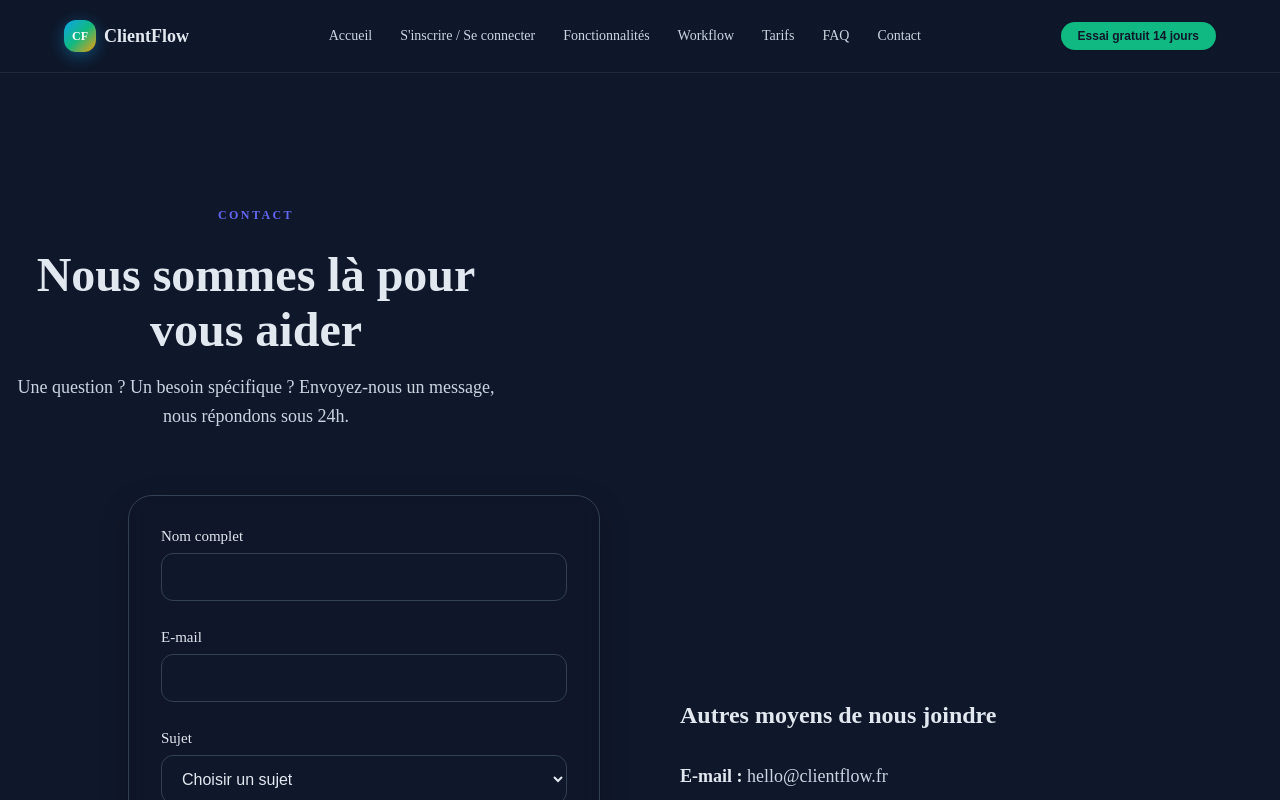
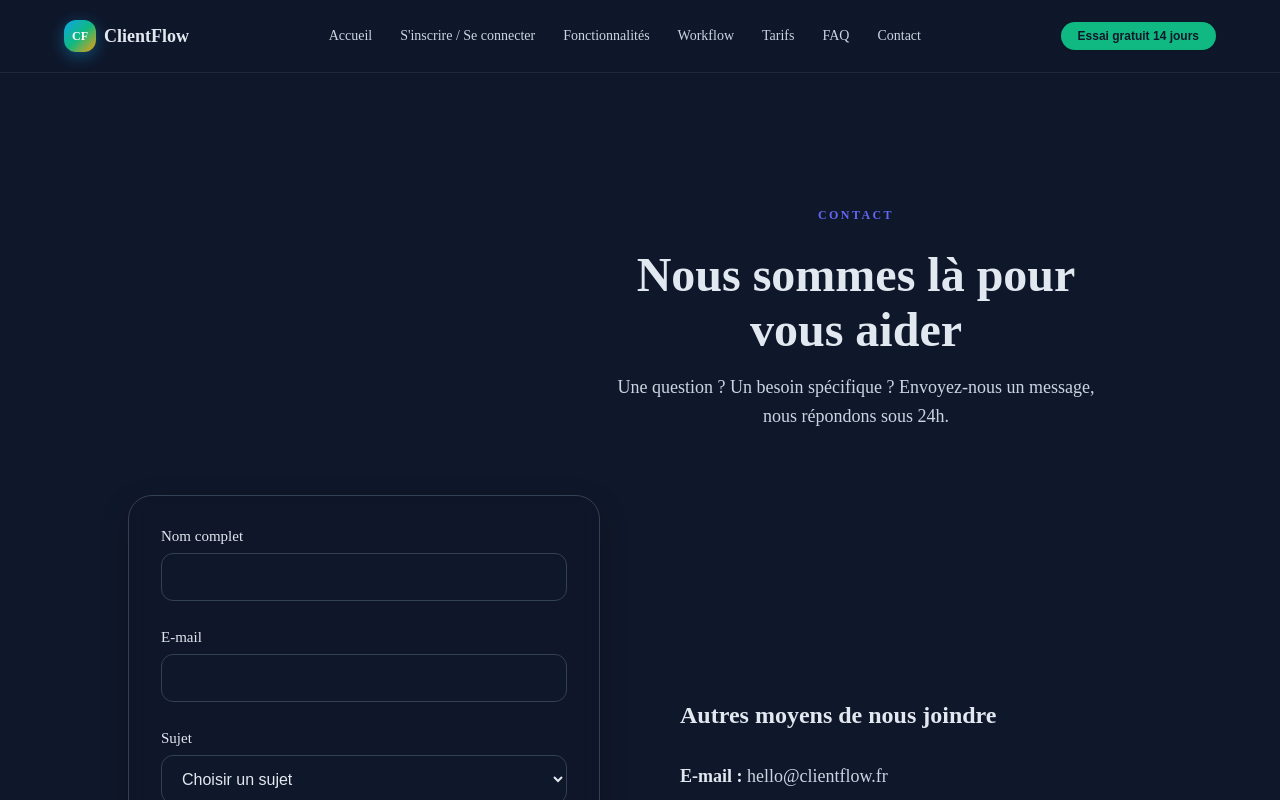
Before and after one commit to yamdev07/afridis_clients, a React (Vite) app in the folder my-react-app/: page /contact in a window 1280 px wide. Shown: the top 800 px of the page. Built offline with nearby package versions, Linux system fonts and the light colour scheme.

Commit message:
Add Contact Page

```diff
--- a/my-react-app/src/Pages/Contact.jsx
+++ b/my-react-app/src/Pages/Contact.jsx
@@ -6,9 +6,9 @@ export default function Contact() {
   return (
     <div className="page-container">
         <Navbar />
-      <section className="contact-section">
+      <section className="contact-section" id="contact">
         <div className="container">
-          <div className="section-header text-center">
+          <div className="section-header text-center" style={{ marginLeft: "75vh" }}>
             <p className="section-subtitle">Contact</p>
             <h1 className="page-title">Nous sommes là pour vous aider</h1>
             <p className="page-intro">
```
